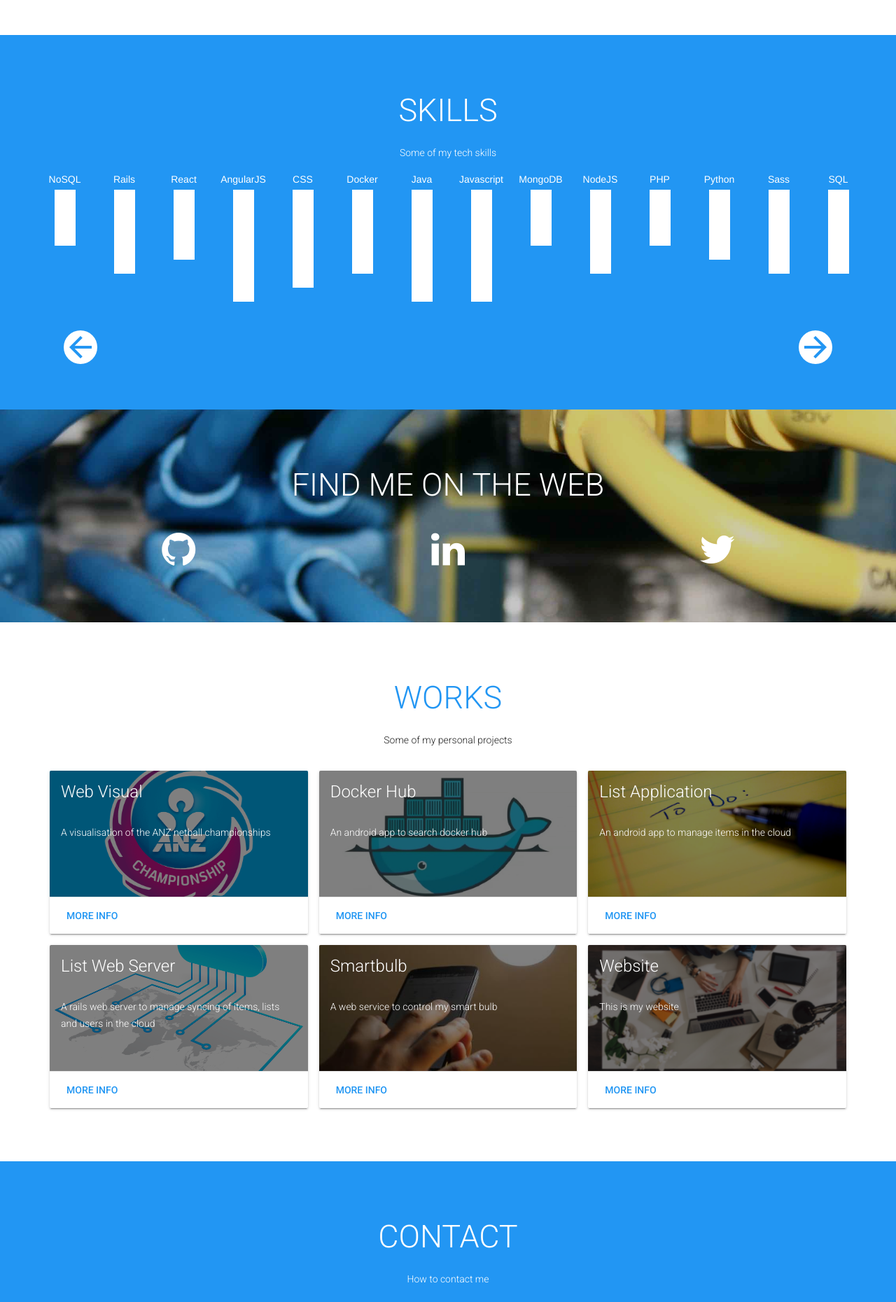
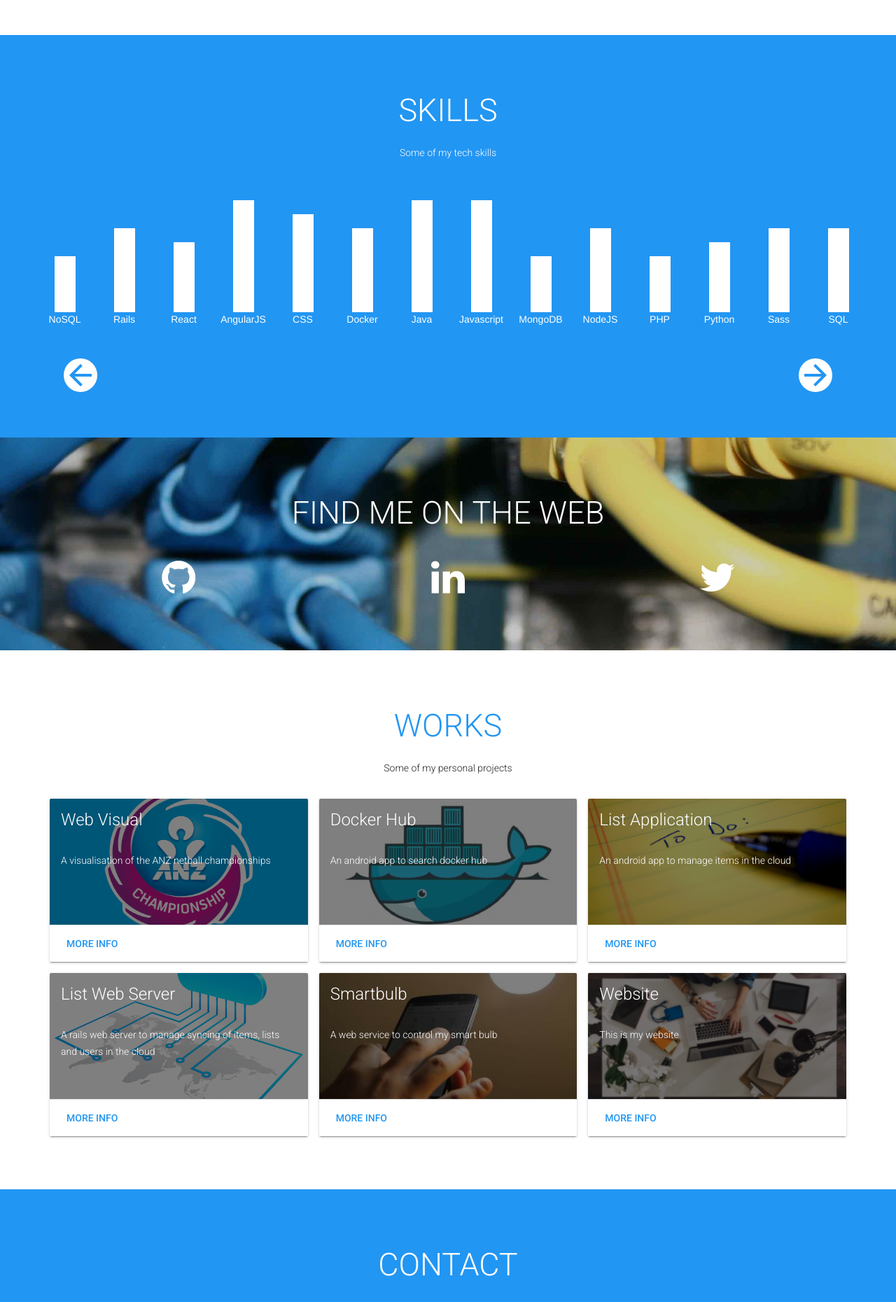
Before and after one commit to jman48/portfolio_site, a Jekyll site: the page built from index.html, in a window 1280 px wide. Shown: the part 1192-3052 px from the top of the page at 70% size. Built offline with Jekyll 4.4.1, drawn with Linux system fonts in a browser that asks for light colours; nearby versions of some CDN libraries.

Commit message:
Will now set the margin top so that it will push all skills to align to bottom

```diff
--- a/_includes/skills.html
+++ b/_includes/skills.html
@@ -6,8 +6,8 @@
     <div class="skills">
       {% for skill in site.skills %}
       <div class="skill">
+        <div class="skill-level" style="height: {{skill.weight | times: 2}}px; margin-top: calc(200px - {{skill.weight | times: 2}}px)"></div>
         <div class="skill-name">{{skill.title}}</div>
-        <div class="skill-level" style="height: {{skill.weight | times: 2}}px"></div>
       </div>
       {% endfor %}
     </div>
--- a/css/main.scss
+++ b/css/main.scss
@@ -14,6 +14,11 @@
 @import "social";
 @import "works";
 @import "header";
+
+html, body {
+  height: 100%;
+}
+
 div {
   display: block;
 }
```
